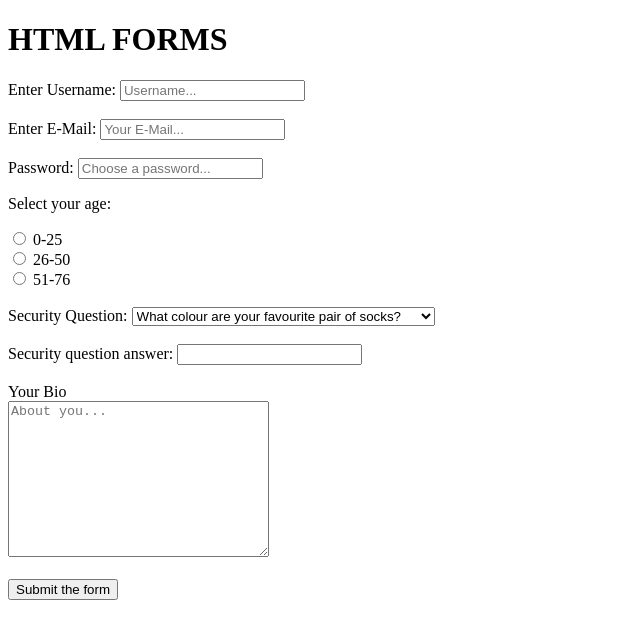
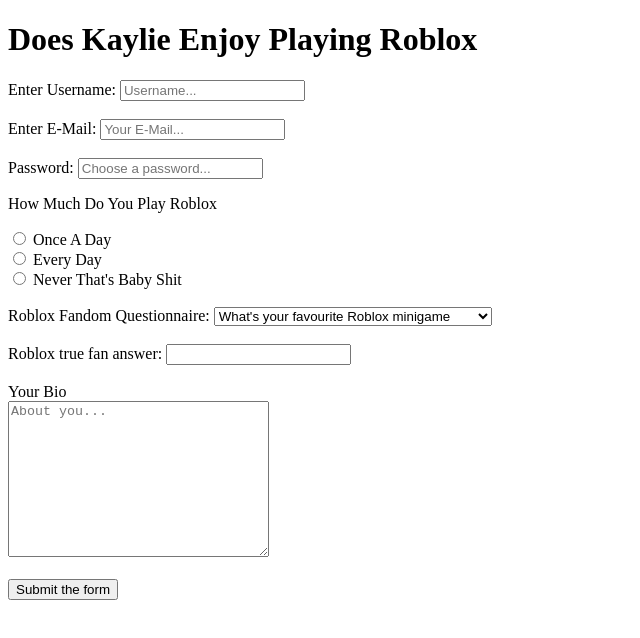
Before and after one commit to gclultra/New-folder-2-, a plain HTML site: page Basic-Webpage/index.html in a window 1280 px wide. Shown: the whole page, without its empty margins (0-640 px from the left). Drawn offline with Linux system fonts and the light colour scheme.

Commit message:
Roblox Kaylie

```diff
--- a/Basic-Webpage/index.html
+++ b/Basic-Webpage/index.html
@@ -1,11 +1,11 @@
 <!DOCTYPE html>
 <html>
 <head>
-    <title>HTML FORMS</title>
+    <title>Does Kaylie Enjoy Roblox</title>
 </head>
 <body>
 
-    <h1>HTML FORMS</h1>
+    <h1>Does Kaylie Enjoy Playing Roblox</h1>
 
     <form>
         <label for="username">Enter Username:</label>
@@ -17,27 +17,27 @@
         <label for="password">Password:</label>
         <input type="password" id="password" name="password" placeholder="Choose a password..." required>
 
-        <p>Select your age:</p>
+        <p>How Much Do You Play Roblox</p>
 
         <input type="radio" name="age" value="0-25" id=option-1>
-        <label for="option-1">0-25</label><br>
+        <label for="option-1">Once A Day</label><br>
         <input type="radio" name="age" value="26-50" id=option-2>
-        <label for="option-2">26-50</label><br>
+        <label for="option-2">Every Day</label><br>
         <input type="radio" name="age" value="51-76" id=option-3>
-        <label for="option-3">51-76</label>
+        <label for="option-3">Never That's Baby Shit</label>
 
         <br><br>
 
-        <label for="question">Security Question:</label>
+        <label for="question">Roblox Fandom Questionnaire:</label>
         <select name="question" id="question">
-            <option value="q1">What colour are your favourite pair of socks?</option>
-            <option value="q2">If you could be a vegetable what would you be?</option>
-            <option value="q3">What is your best ever security question?</option>
+            <option value="q1">What's your favourite Roblox minigame</option>
+            <option value="q2">Is your name Emily</option>
+            <option value="q3">Are you Five and do you like to go outside?</option>
         </select>
 
         <br><br>
 
-        <label for="answer">Security question answer:</label>
+        <label for="answer">Roblox true fan answer:</label>
             <input type="text" id="answer" name="answer">
 
         <br><br>
```
